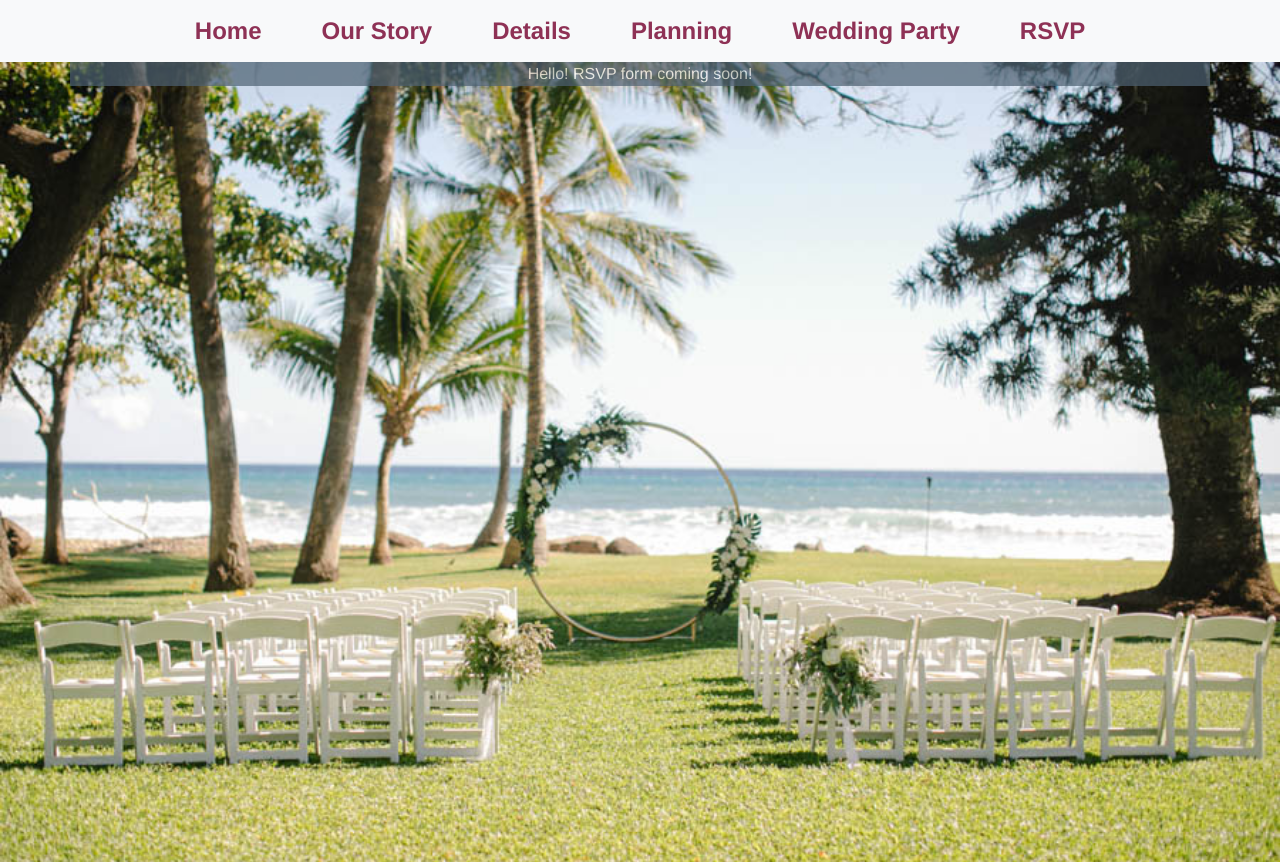
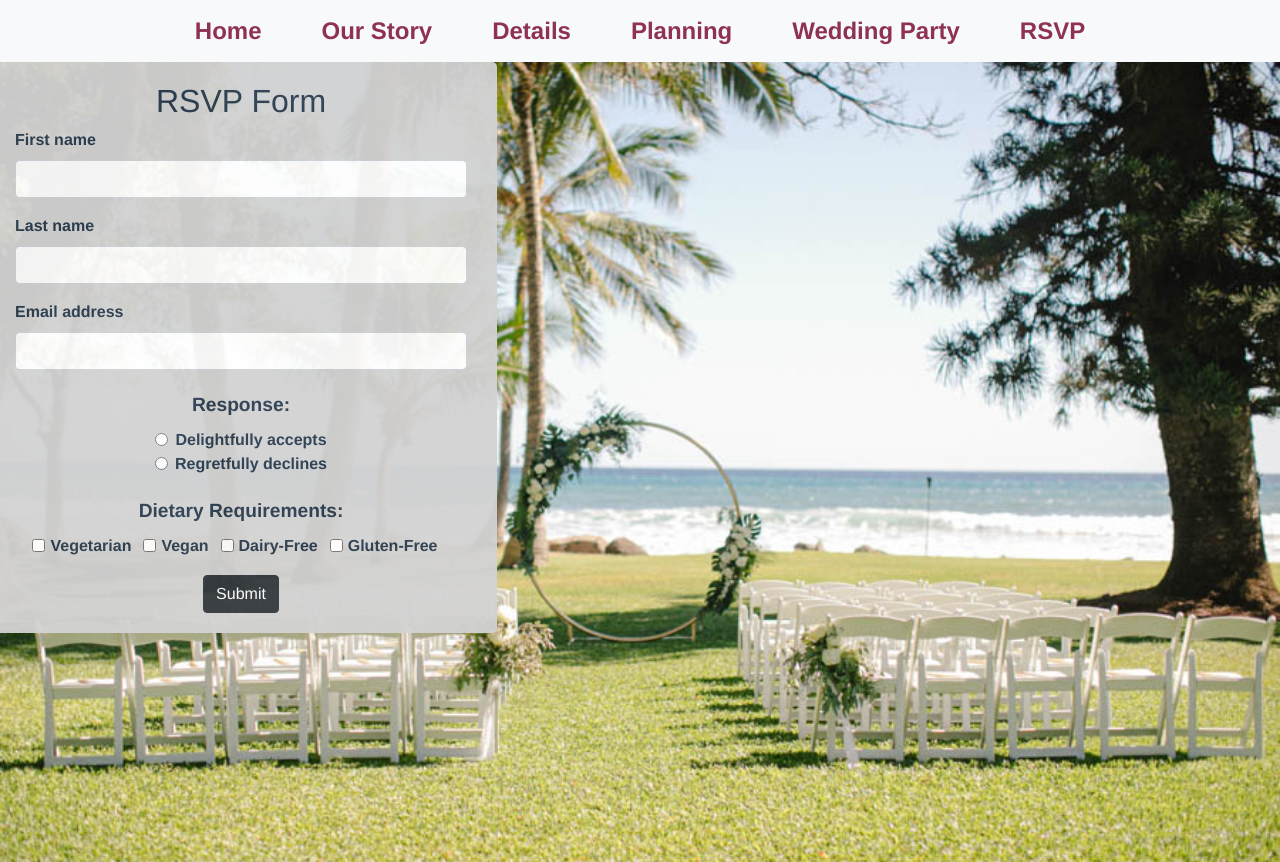
Before and after one commit to csavella/love-li-ever-after, a Vue app: page /#/rsvp in a window 1280 px wide. Built offline with nearby package versions, Linux system fonts and the light colour scheme.

Commit message:
Adding basic RSVP form
Little bit of front end; basic form controls, colors, buttons, etc. Little bit of back end; alerts, temporarily saving data. Should pass this into a database at some point. For now, might just send myself an email for guest tracking.

```diff
--- a/src/components/rsvp.vue
+++ b/src/components/rsvp.vue
@@ -1,5 +1,158 @@
 <template>
 <div class="rsvp">
-    <div class="container">Hello! RSVP form coming soon!</div>
+    <div class="row rsvpform">
+        <div class="col">
+            <!--<div class="col-md-6 offset-md-3 my-5">-->
+            <div class="col-md-auto">
+                <h2 class="formtitle">RSVP Form</h2>
+                <div class="form-group fname">
+                    <label for="firstname">First name</label>
+                    <input id="firstname" name="firstname" class="form-control" v-model="firstname"/>
+                </div>
+                <div class="form-group lname">
+                    <label for="lastname">Last name</label>
+                    <input id="lastname" name="lastname" class="form-control" v-model="lastname"/>
+                </div>
+                <div class="form-group emailaddress">
+                    <label for="emailaddress">Email address</label>
+                    <input type="email" class="form-control" id="emailaddress" name="emailaddress" aria-describedby="emailHelp" v-model="email">
+                </div>
+                <div class="form-group">
+                    <label class="response">Response:</label>
+                    <div class="form-check">
+                        <input class="form-check-input" type="radio" name="optradio" id="accept" value="true" v-model="confirmed">
+                        <label class="form-check-label" for="accept">Delightfully accepts</label>
+                    </div>
+                    <div class="form-check">
+                        <input class="form-check-input" type="radio" name="optradio" id="decline" v-model="confirmed">
+                        <label class="form-check-label" for="decline">Regretfully declines</label>
+                    </div>
+                </div>
+                <div class="form-group">
+                    <label class="response">Dietary Requirements:</label>
+                    <br>
+                    <div class="form-check form-check-inline">
+                        <input class="form-check-input" type="checkbox" id="vegetarian" value="vegetarian" v-model="allergies">
+                        <label class="form-check-label" for="vegetarian">Vegetarian</label>
+                    </div>
+                    <div class="form-check form-check-inline">
+                        <input class="form-check-input" type="checkbox" id="vegan" value="Vegan" v-model="allergies">
+                        <label class="form-check-label" for="vegan">Vegan</label>
+                    </div>
+                    <div class="form-check form-check-inline">
+                        <input class="form-check-input" type="checkbox" id="dairyFree" value="Dairy-Free" v-model="allergies">
+                        <label class="form-check-label" for="dairyFree">Dairy-Free</label>
+                    </div>
+                    <div class="form-check form-check-inline">
+                        <input class="form-check-input" type="checkbox" id="glutenFree" value="Gluten-Free" v-model="allergies">
+                        <label class="form-check-label" for="glutenFree">Gluten-Free</label>
+                    </div>
+                </div>
+                <button type="submit" class="btn btn-dark rsvpsubmit" v-on:click="addGuest(); alertSent();">Submit</button>
+                <!--used for debugging, output user input to table
+                    <table class="table  table-striped mt-5">
+                    <thead class="thead-dark">
+                        <tr>
+                            <th scope="col">First Name</th>
+                            <th scope="col">Last Name</th>
+                            <th scope="col">RSVP</th>
+                            <th scope="col">Dietary Requirements</th>
+                        </tr>
+                    </thead>
+                    <tbody>
+                        <tr v-for="(guest, index) in guests" :key="index">
+                            <td>{{ guest.firstname}}</td>
+                            <td>{{ guest.lastname}}</td>
+                            <td>{{ guest.confirmed }}</td>
+                            <td>{{ guest.allergies }}</td>
+                        </tr>
+                    </tbody>
+                </table>
+                -->
+            </div>
+        </div>
+    </div>
 </div>
 </template>
+
+<script>
+export default {
+    name: 'rsvp',
+    data() {
+        return {
+            firstname: "",
+            lastname: "",
+            email: "",
+            guests: [],
+            allergies: [],
+            confirmed: false
+        }
+    },
+    methods: {
+        addGuest: function () {
+            console.log(`Adding guest ${this.firstname} ${this.lastname} ${this.email} ${this.confirmed} ${this.allergies}`)
+            let guest = {firstname: this.firstname, lastname: this.lastname, email: this.email, confirmed: this.confirmed, allergies: this.allergies}
+            this.guests.push(guest)
+            this.firstname = ''
+            this.lastname = ''
+            this.email = ''
+            this.confirmed = false
+            this.allergies = []
+        },
+        alertSent: function () {
+            alert("Thank you! Your response has been recorded! XOXO, Kevin and Chas");
+        }
+    }
+}
+</script>
+
+<style>
+.rsvpform {
+    width: 30%;
+    background-color: lightgrey;
+    padding-top: 20px;
+    margin: auto;
+    opacity: 0.95;
+    border-radius: 5px;
+}
+.fname, .lname, .emailaddress {
+    text-align: left;
+}
+.rsvpsubmit {
+    background-color: maroon;
+    margin-bottom: 20px;
+}
+
+label {
+    font-weight: bold;
+}
+.response {
+    font-size: 1.2em;
+    padding-top: 5px;
+}
+
+@media (max-width: 600px) {
+    .rsvpform {
+        width: 90%;
+    }
+}
+
+@media (min-width: 601px) {
+    .rsvpform {
+        width: 85%;
+    }
+}
+
+@media (min-width: 700px) {
+    .rsvpform {
+        width: 60%;
+    }
+}
+
+@media (min-width: 768px) {
+    .rsvpform {
+        width: 40%;
+    }
+}
+
+</style>
```
Also changed, not shown: 1 other file (tests, documents, lock files or other folders).
